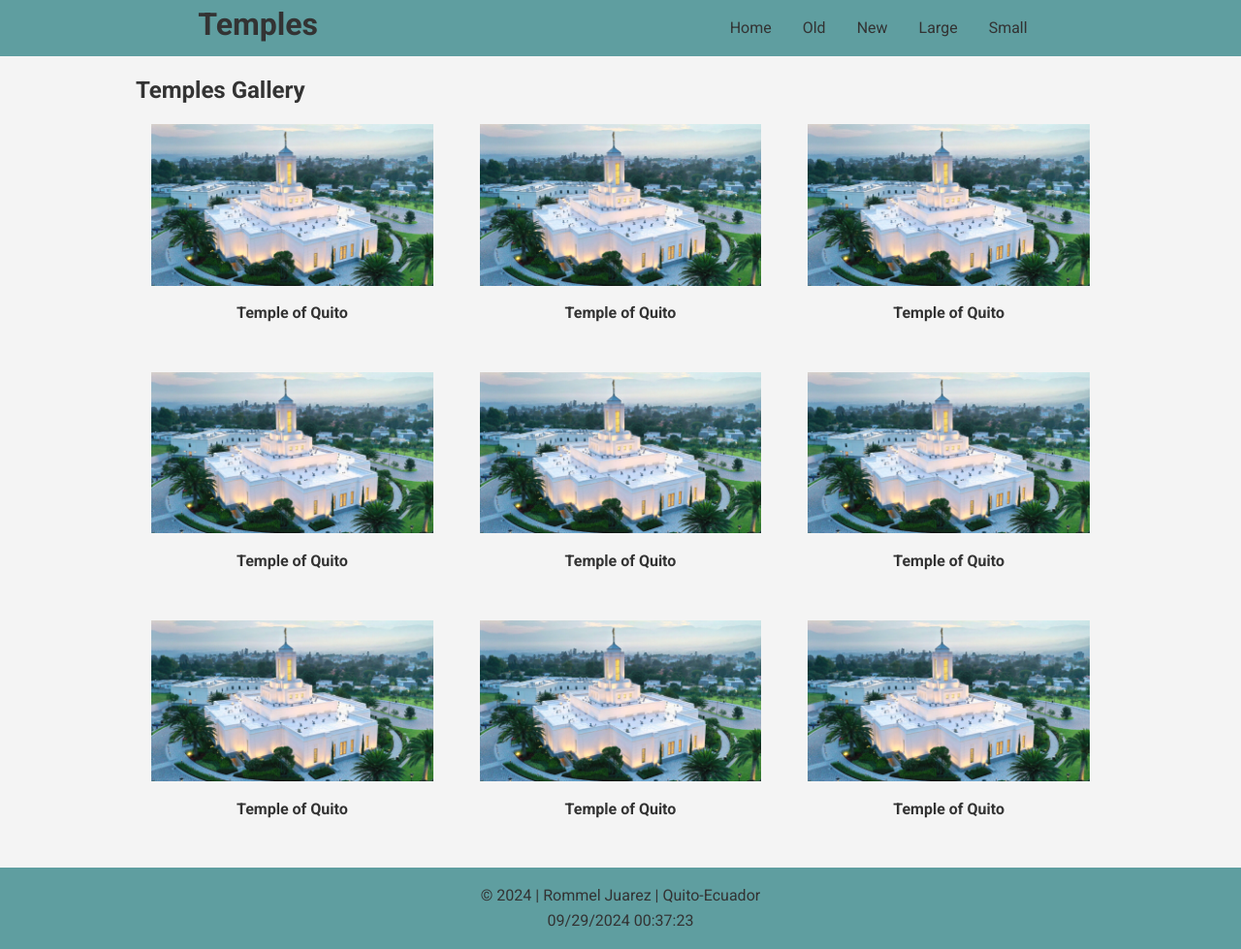
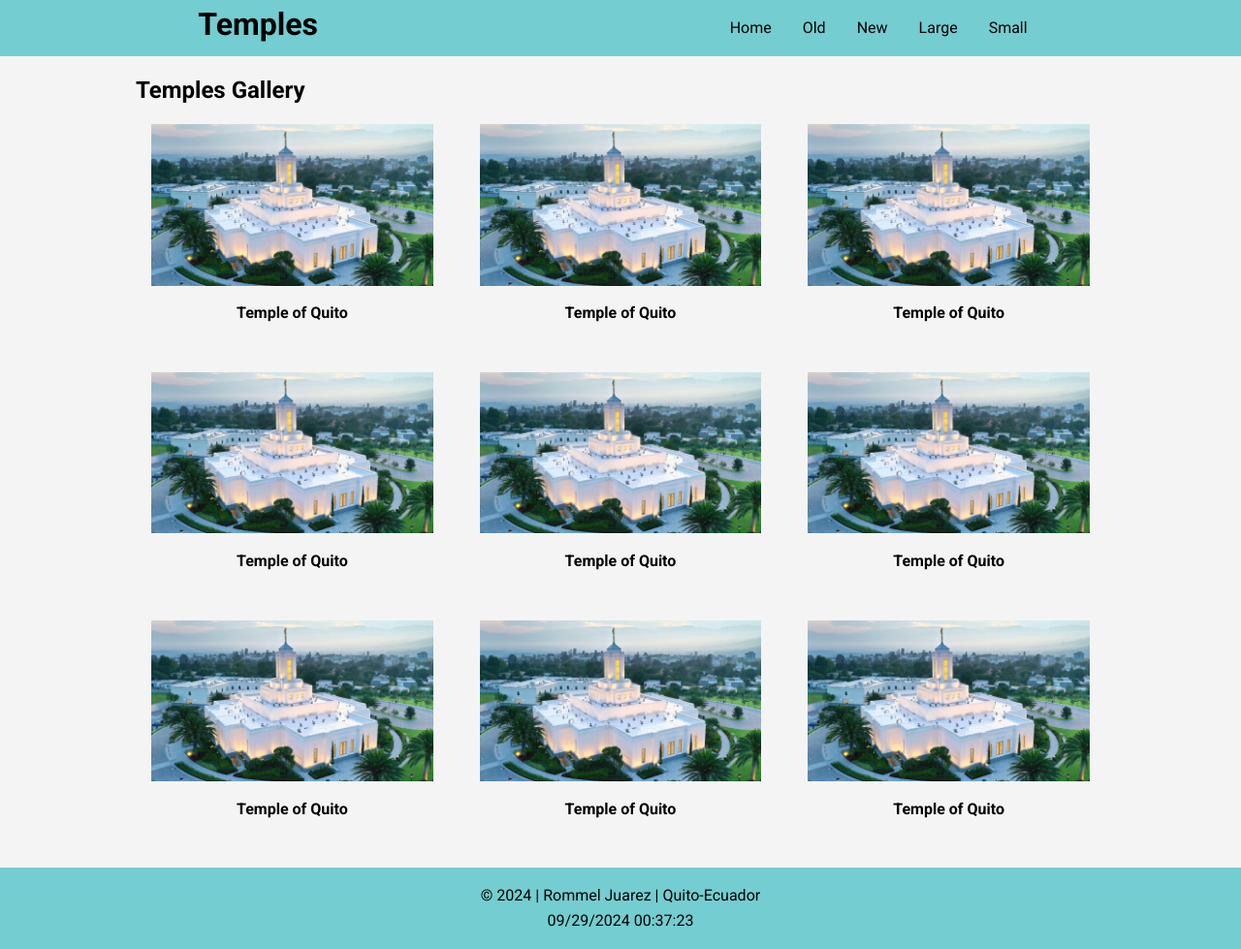
Before and after one commit to RommelJuarez/WDD-131, a plain HTML site: page temples.html in a window 1280 px wide. Shown: the whole page at 97% size. Drawn offline with Linux system fonts and the light colour scheme.

Commit message:
W02 Assignment: Picture Album

```diff
--- a/styles/temples.css
+++ b/styles/temples.css
@@ -9,7 +9,7 @@ body {
     font-family: 'Roboto', sans-serif;
     line-height: 1.6;
     background-color: #f4f4f4;
-    color: #333;
+    color: black;
 
 }
 
@@ -20,7 +20,7 @@ header {
     position: relative;
     text-align: center;
     margin-bottom: 1em;
-    background-color: cadetblue;
+    background-color: rgb(116, 205, 208);
 }
 
 nav ul {
@@ -31,7 +31,7 @@ nav ul {
 
 nav a {
     display: block;
-    color: #333;
+    color: black;
     padding: 1rem;
     text-decoration: none;
     transition: background-color 0.3s ease;
@@ -40,7 +40,7 @@ nav a {
 
 
 nav ul li a:hover {
-    background-color: #333;
+    background-color: black;
     color: #fff;
 }
 
@@ -76,15 +76,16 @@ footer {
     text-align: center;
     margin-top: 2em;
     padding: 1em;
-    background-color: cadetblue;
-    color: #333;
+    background-color: rgb(116, 205, 208);
+    color: black;
 }
 
 .hamburger {
     font-size: 2rem;
     background: none;
     border: none;
-    color: #333;
+    color: black; /* Cambiar a un color más oscuro */
+
     cursor: pointer;
     margin-left: 1em;
 }
@@ -106,5 +107,5 @@ nav ul.open {
     top: 100%;
     left: 0;
     right: 0;
-    background-color: cadetblue;
+    background-color: rgb(116, 205, 208);
 }
```
